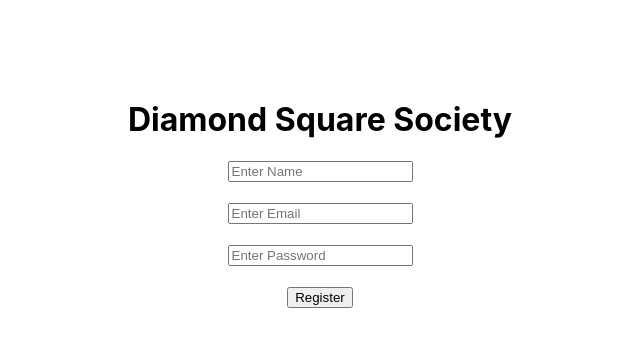
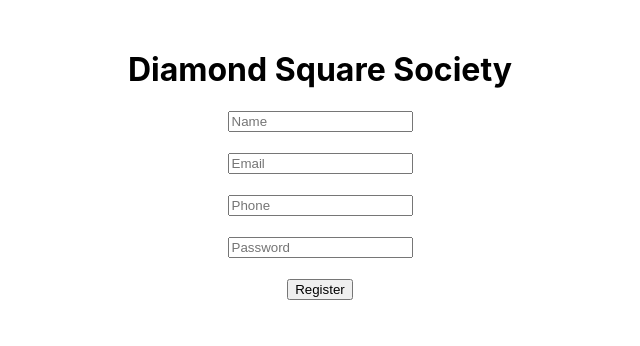
Before and after one commit to myselfsneha/diamond-square, a React (Create React App) app in the folder frontend/: page / in a window 1280 px wide. Shown: the top 346 px of the page, without its empty margins (320-960 px from the left). Built offline with nearby package versions, Linux system fonts and the light colour scheme.

Commit message:
final auth fix

```diff
--- a/frontend/src/App.js
+++ b/frontend/src/App.js
@@ -2,52 +2,41 @@ import React, { useState } from "react";
 import axios from "axios";
 
 function App() {
+  const [form, setForm] = useState({
+    name: "",
+    email: "",
+    phone: "",
+    password: "",
+  });
 
-  const [name, setName] = useState("");
-  const [email, setEmail] = useState("");
-  const [password, setPassword] = useState("");
+  const handleChange = (e) => {
+    setForm({ ...form, [e.target.name]: e.target.value });
+  };
 
   const register = async () => {
     try {
       const res = await axios.post(
         "https://diamond-square-api.onrender.com/api/auth/register",
-        { name, email, password }
+        form
       );
-      alert("User Registered Successfully");
-      console.log(res.data);
+
+      alert(res.data.message);
     } catch (err) {
+      console.error(err);
       alert("Registration Failed");
-      console.log(err);
     }
   };
 
   return (
-    <div style={{ textAlign: "center", marginTop: "100px" }}>
+    <div style={{ textAlign: "center", marginTop: "50px" }}>
       <h1>Diamond Square Society</h1>
 
-      <input
-        type="text"
-        placeholder="Enter Name"
-        onChange={(e) => setName(e.target.value)}
-      />
-      <br /><br />
-
-      <input
-        type="email"
-        placeholder="Enter Email"
-        onChange={(e) => setEmail(e.target.value)}
-      />
-      <br /><br />
-
-      <input
-        type="password"
-        placeholder="Enter Password"
-        onChange={(e) => setPassword(e.target.value)}
-      />
-      <br /><br />
+      <input name="name" placeholder="Name" onChange={handleChange} /><br /><br />
+      <input name="email" placeholder="Email" onChange={handleChange} /><br /><br />
+      <input name="phone" placeholder="Phone" onChange={handleChange} /><br /><br />
+      <input name="password" type="password" placeholder="Password" onChange={handleChange} /><br /><br />
 
       <button onClick={register}>Register</button>
-
     </div>
   );
 }
```
Also changed, not shown: 2 other files (tests, documents, lock files or other folders).
